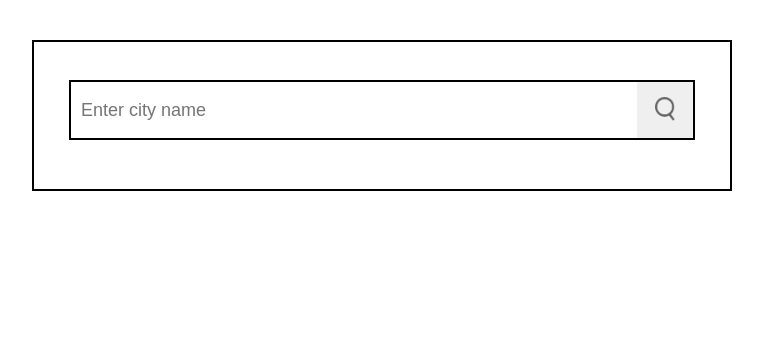
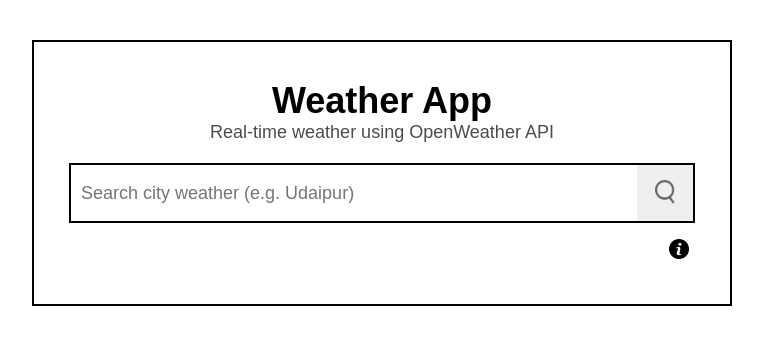
Before and after one commit to PranitaJainB/Weather-App, a plain HTML site: page index.html in a window 1280 px wide. Shown: the whole page, without its empty margins (258-1021 px from the left). Drawn offline with Linux system fonts and the light colour scheme.

Commit message:
info icon, title , sub-title  added

```diff
--- a/index.html
+++ b/index.html
@@ -1,20 +1,26 @@
 <!DOCTYPE html>
 <html lang="en">
+
 <head>
     <meta charset="UTF-8">
     <meta name="viewport" content="width=device-width, initial-scale=1.0">
     <title>Weather App - Pranita</title>
     <link rel="stylesheet" href="style.css">
 </head>
+
 <body>
+
     <div class="card">
+        <h1 class="app-title">Weather App</h1>
+        <p class="app-subtitle">Real-time weather using OpenWeather API</p>
         <div class="search">
-            <input type="text" id="city-input" placeholder="Enter city name" spellcheck="false">
+            <input type="text" id="city-input" placeholder="Search city weather (e.g. Udaipur)" spellcheck="false">
             <button id="search-btn"><img src="images/search.png" alt="Search"></button>
         </div>
         <p class="error-msg err-hide"></p>
-        <p class="loading"></p>
+
         <div class="result">
+            <p class="section-label">Current Weather</p>
             <img src="images/clouds.png" alt="" class="weather-icon">
             <h1 class="temperature"></h1>
             <h2 class="city-name"></h2>
@@ -43,6 +49,15 @@
                 </div>
             </div>
         </div>
+        <div class="info">
+            <a href="https://github.com/PranitaJainB/Weather-App/blob/main/README.md" target="_blank"
+                rel="noopener noreferrer" class="info-link">
+                <button class="info-btn" title="See Features">
+                    <img src="images/information-button.png" alt="">
+                </button>
+            </a>
+
+        </div>
 
     </div>
 </body>
--- a/style.css
+++ b/style.css
@@ -6,20 +6,22 @@
 
 }
 
-body{
+body {
     min-height: 100svh;
     overflow-y: auto;
     display: flex;
+
     align-items: flex-start;
-    justify-content:center;
+    justify-content: center;
 
 }
+
 .card {
 
     border: 2px solid #000;
-    width: min(90%,700px);
-    margin: min(5vh,80px) auto;
-    padding:clamp(10px,3vw,40px) clamp(16px,4vw,35px);
+    width: min(90%, 700px);
+    margin: min(5vh, 80px) auto;
+    padding: clamp(10px, 3vw, 40px) clamp(16px, 4vw, 35px);
     text-align: center;
 }
 
@@ -31,10 +33,11 @@ body{
     justify-content: space-between;
 
 }
+
 .result {
     border: 2px solid #000;
     width: 100%;
-    padding:  clamp(10px,4vw,50px);
+    padding: clamp(10px, 4vw, 50px);
 }
 
 .search input {
@@ -42,8 +45,8 @@ body{
     outline: 0;
     flex: 1;
     margin-right: 30px;
-    font-size: clamp(16px,4vw,18px);
-    padding: clamp(8px,2vw,10px);
+    font-size: clamp(16px, 4vw, 18px);
+    padding: clamp(8px, 2vw, 10px);
     height: 56px;
 }
 
@@ -56,27 +59,27 @@ body{
 }
 
 .search button img {
-    width: clamp(16px,4vw,20px)
+    width: clamp(16px, 4vw, 20px)
 }
 
 
 .weather-icon {
     width: clamp(24px, 30vw, 130px);
-    margin-top:  clamp(5px,3vh,80px);
+    margin-top: clamp(5px, 3vh, 80px);
 }
 
 .detail img {
     width: clamp(24px, 10vw, 60px);
-    margin-top: clamp(12px,3vh,40px);
+    margin-top: clamp(12px, 3vh, 40px);
 }
 
 .result h1 {
-    font-size: clamp(36px,8vw,80px);
+    font-size: clamp(36px, 8vw, 80px);
     font-weight: 500;
 }
 
 .result h2 {
-    font-size: clamp(24px,6vw,50px);
+    font-size: clamp(24px, 6vw, 50px);
     font-weight: 500;
 }
 
@@ -85,19 +88,19 @@ body{
     display: flex;
     justify-content: space-between;
     align-items: center;
-    margin-top: clamp(30px,3vw,50px);
+    margin-top: clamp(30px, 3vw, 50px);
     /* flex-wrap: wrap; */
 }
 
 .val-title {
-    font-size: clamp(12px,4vw,25px);
+    font-size: clamp(12px, 4vw, 25px);
     font-weight: 500;
 }
 
 .val {
-    font-size: clamp(15px,5vw,30px);
+    font-size: clamp(15px, 5vw, 30px);
     font-weight: 300;
-    margin-top: clamp(2px,2vw,5px);
+    margin-top: clamp(2px, 2vw, 5px);
 }
 
 .error-msg {
@@ -106,7 +109,7 @@ body{
     font-weight: 500;
     margin-top: 10px;
     text-align: center;
-     visibility: hidden;
+    visibility: hidden;
 
 }
 
@@ -134,3 +137,48 @@ body{
 .err-show {
     visibility: visible;
 }
+
+.section-label {
+    font-size: 14px;
+    letter-spacing: 1px;
+    text-transform: uppercase;
+    opacity: 0.6;
+    margin-bottom: 10px;
+}
+
+.app-title {
+    font-size: clamp(24px, 6vw, 36px);
+    font-weight: 600;
+}
+
+.app-subtitle {
+    font-size: clamp(14px, 3.5vw, 18px);
+    opacity: 0.7;
+    margin-bottom: 20px;
+}
+
+.info-btn {
+    border: 0;
+    outline: 0;
+    cursor: pointer;
+    padding:6px;
+    display: inline-flex;
+    align-items: center;
+    justify-content: center;
+      background: transparent;
+}
+
+.info-btn:hover {
+    opacity: 1;
+}
+
+.info-btn img {
+    width: clamp(16px, 3vw, 20px);
+    height: auto;
+}
+
+.info {
+
+    display: flex;
+    justify-content: end;
+}
```
Also changed, not shown: script.js (+8 -7 lines), images/information-button.png (added), 1 other file.
